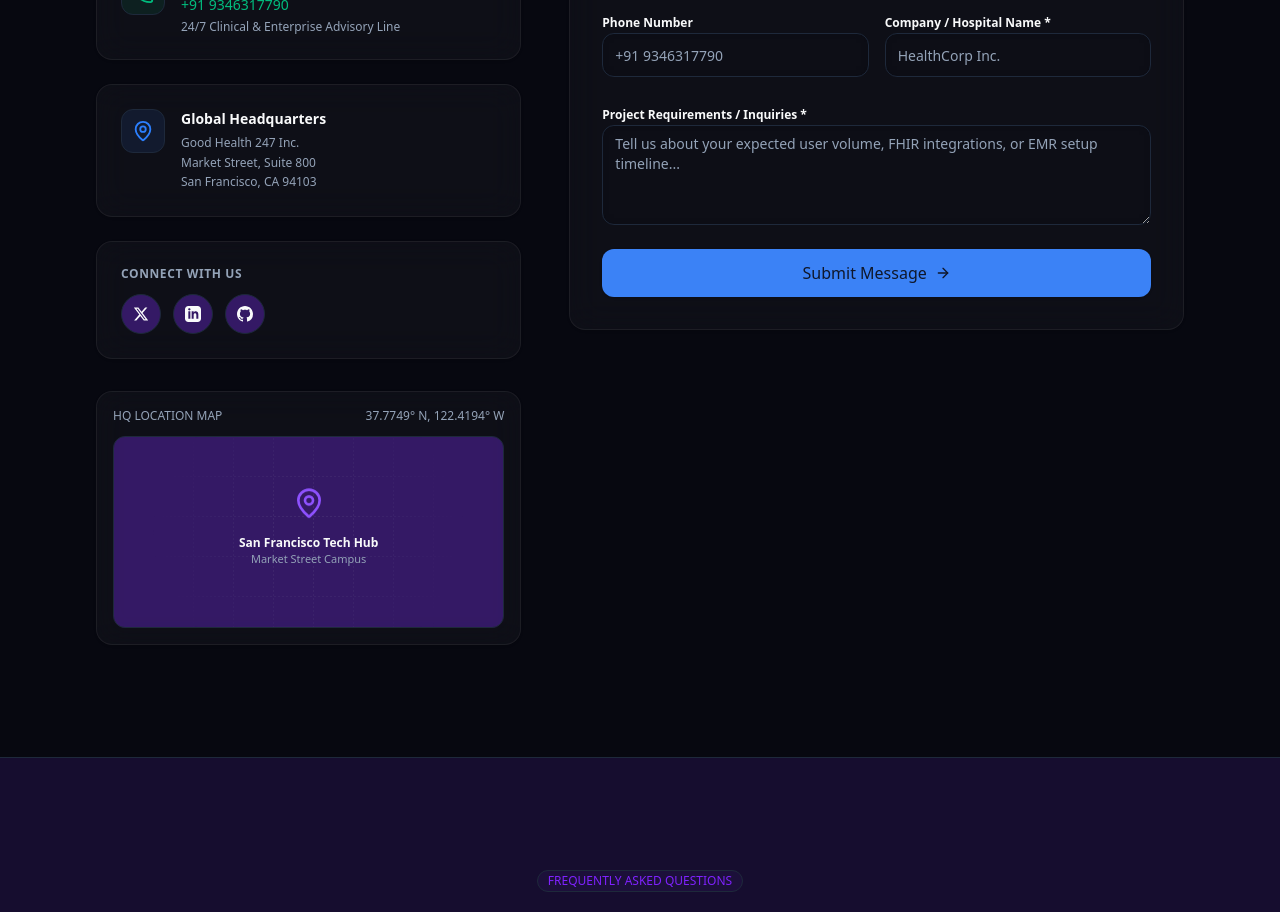
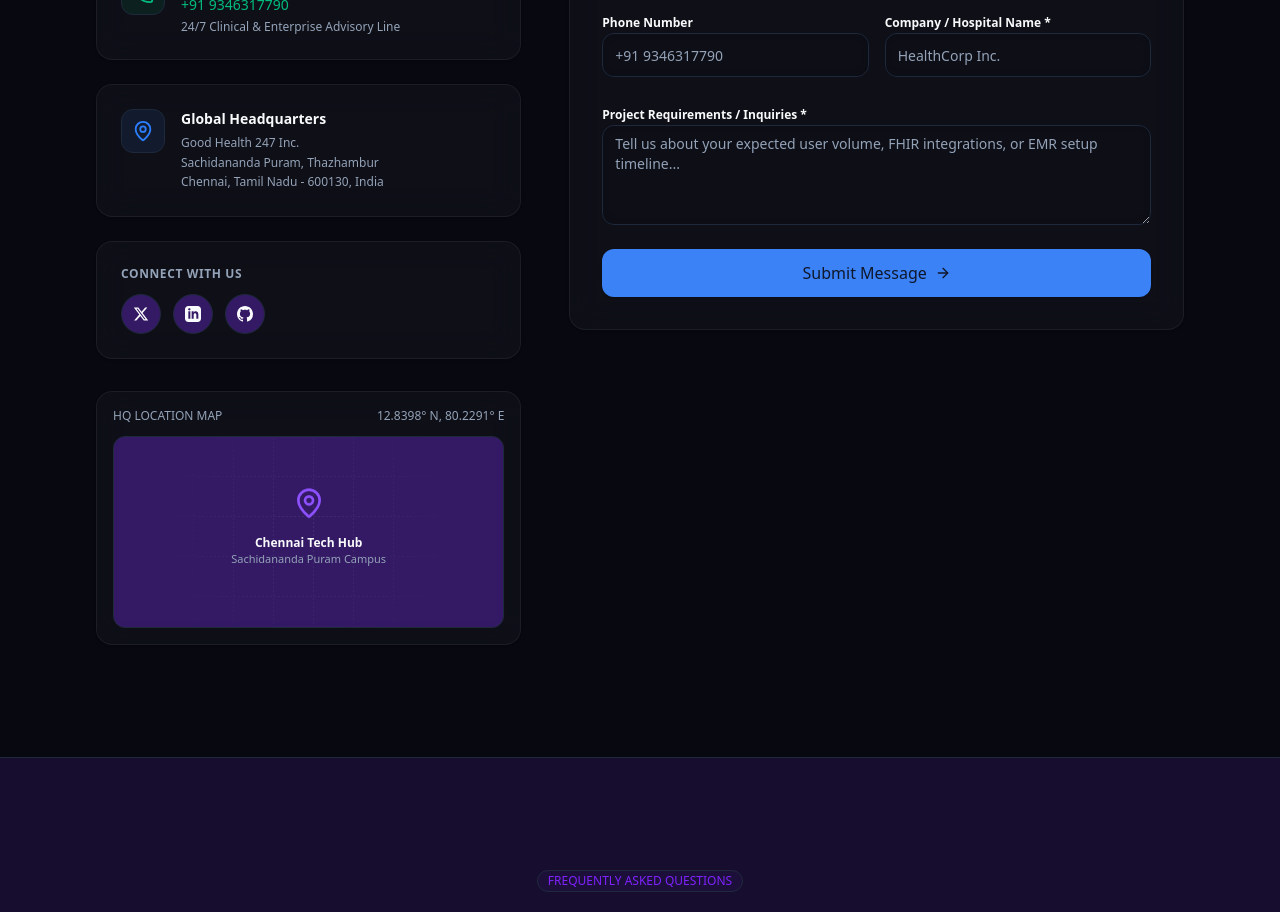
Before and after one commit to OpenHealthAgents/GH247, a Next.js app: page /contact in a window 1280 px wide. Shown: the part 900-1812 px from the top of the page. Built offline with nearby package versions, Linux system fonts and the light colour scheme.

Commit message:
style: update global headquarters location to Sachidananda Puram, Thazhambur, 600130, Chennai, India

```diff
--- a/src/app/about/page.tsx
+++ b/src/app/about/page.tsx
@@ -88,7 +88,7 @@ const companyJourney = [
   {
     year: "2023",
     title: "Foundation & AI R&D",
-    desc: "Good Health 247 founded in San Francisco. Initial training models on closed clinical biometric data structures.",
+    desc: "Good Health 247 founded in Chennai, India. Initial training models on closed clinical biometric data structures.",
   },
   {
     year: "2024",
--- a/src/app/contact/page.tsx
+++ b/src/app/contact/page.tsx
@@ -191,9 +191,9 @@ export default function Contact() {
                       <p className="text-muted-foreground text-xs leading-relaxed">
                         Good Health 247 Inc.
                         <br />
-                        Market Street, Suite 800
+                        Sachidananda Puram, Thazhambur
                         <br />
-                        San Francisco, CA 94103
+                        Chennai, Tamil Nadu - 600130, India
                       </p>
                     </div>
                   </Card>
@@ -260,17 +260,17 @@ export default function Contact() {
                 >
                   <div className="text-muted-foreground flex items-center justify-between font-mono text-xs">
                     <span>HQ LOCATION MAP</span>
-                    <span>37.7749° N, 122.4194° W</span>
+                    <span>12.8398° N, 80.2291° E</span>
                   </div>
                   {/* Map Mock Graphic */}
                   <div className="bg-secondary/40 border-border/40 relative flex h-48 w-full flex-col items-center justify-center overflow-hidden rounded-xl border p-4 text-center">
                     <GridPattern className="opacity-30" strokeDasharray="2 2" />
                     <MapPin className="relative z-10 mb-2 h-8 w-8 animate-bounce text-violet-500" />
                     <span className="relative z-10 text-xs font-bold">
-                      San Francisco Tech Hub
+                      Chennai Tech Hub
                     </span>
                     <span className="text-muted-foreground relative z-10 text-[11px]">
-                      Market Street Campus
+                      Sachidananda Puram Campus
                     </span>
                   </div>
                 </Card>
```
